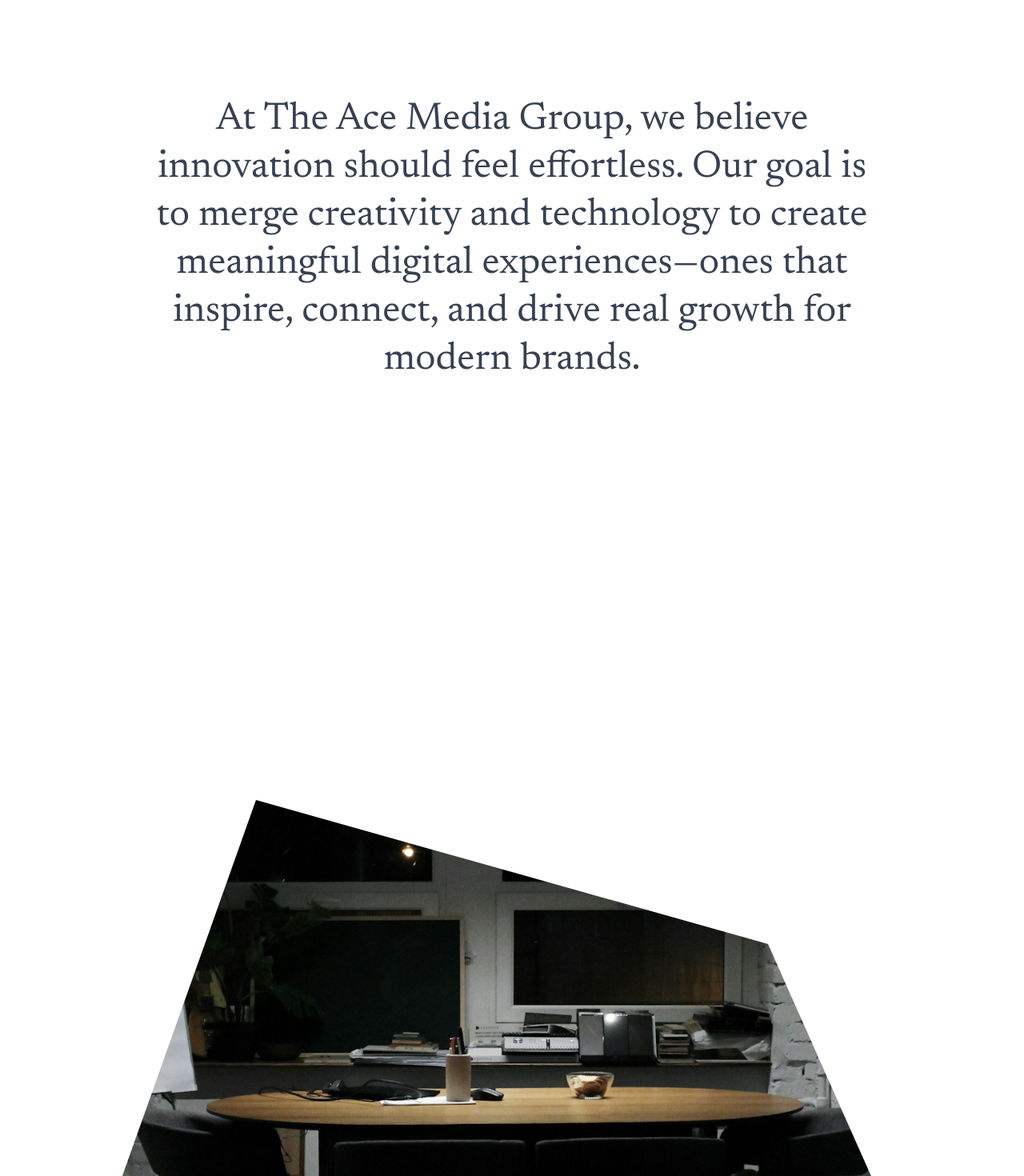
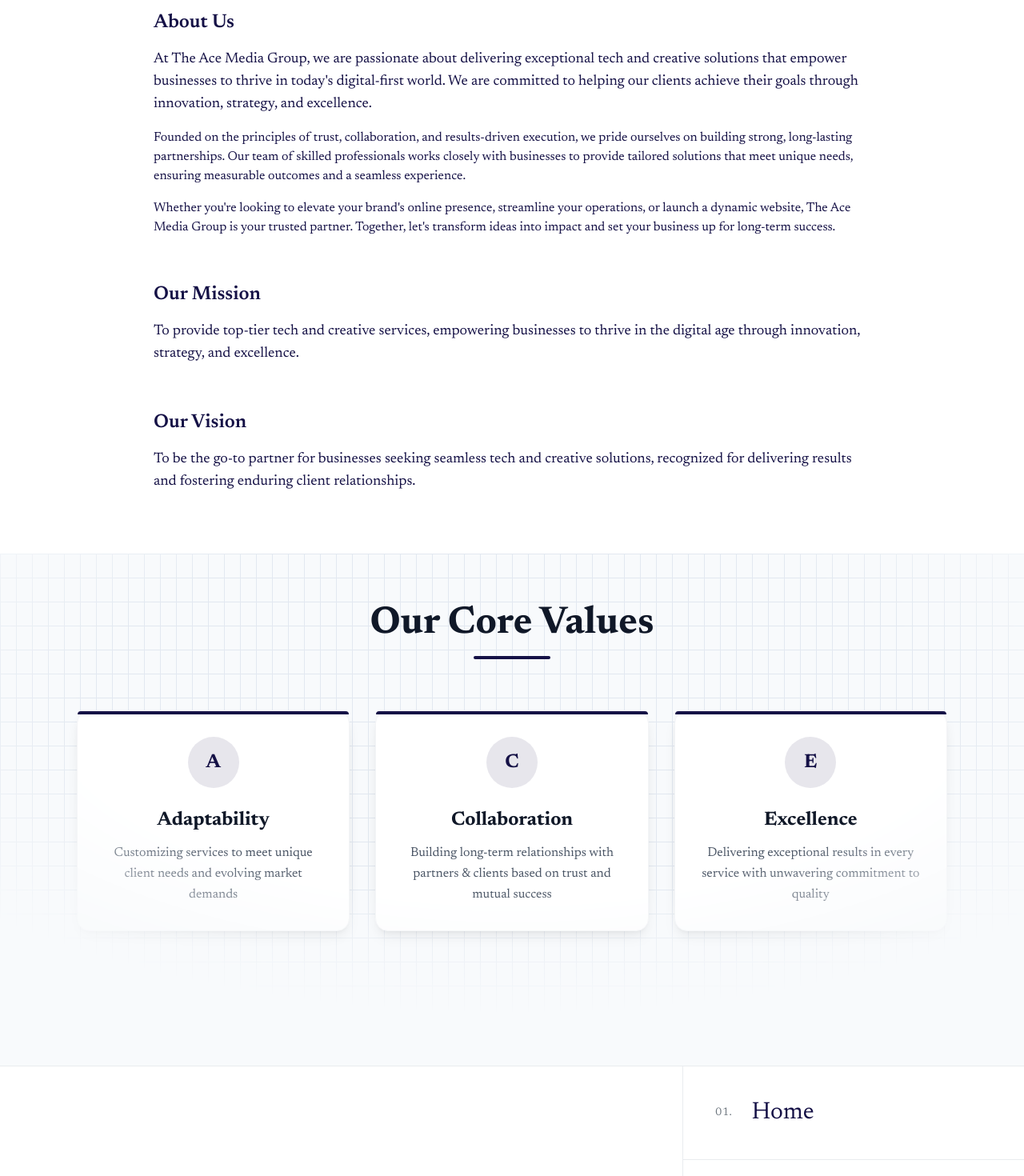
Before and after one commit to Swissguarde/amg, a Next.js app: page /about in a window 1280 px wide. Shown: the part 180-1650 px from the top of the page at 80% size. Built offline with nearby package versions, Linux system fonts and the light colour scheme.

Commit message:
fixed resp issues, added new content

```diff
--- a/app/about/page.tsx
+++ b/app/about/page.tsx
@@ -1,126 +1,116 @@
-"use client";
-import gsap from "gsap";
-import { ScrollTrigger } from "gsap/ScrollTrigger";
-import { SplitText } from "gsap/SplitText";
-import Lenis from "lenis";
-import { useEffect } from "react";
+export default function AboutPage() {
+  return (
+    <>
+      <div className="sm:grid-wrapper sm:h-screen">
+        <div className="sm:grid-background">
+          <div className="flex flex-col items-center justify-center gap-10 p-8">
+            <h2 className="text-3xl leading-12 font-semibold underline underline-offset-8 sm:text-5xl">
+              The Ace Media Group - Who are we?
+            </h2>
 
-gsap.registerPlugin(ScrollTrigger, SplitText);
+            <section className="z-10 max-w-4xl">
+              <div className="flex flex-col gap-4">
+                <h3 className="text-2xl font-semibold">About Us</h3>
+                <p className="text-lg">
+                  At The Ace Media Group, we are passionate about delivering
+                  exceptional tech and creative solutions that empower
+                  businesses to thrive in today's digital-first world. We are
+                  committed to helping our clients achieve their goals through
+                  innovation, strategy, and excellence.
+                </p>
+                <p>
+                  Founded on the principles of trust, collaboration, and
+                  results-driven execution, we pride ourselves on building
+                  strong, long-lasting partnerships. Our team of skilled
+                  professionals works closely with businesses to provide
+                  tailored solutions that meet unique needs, ensuring measurable
+                  outcomes and a seamless experience.
+                </p>
+                <p>
+                  Whether you're looking to elevate your brand's online
+                  presence, streamline your operations, or launch a dynamic
+                  website, The Ace Media Group is your trusted partner.
+                  Together, let's transform ideas into impact and set your
+                  business up for long-term success.
+                </p>
+              </div>
+              <div className="my-14 flex flex-col gap-4">
+                <h3 className="text-2xl font-semibold">Our Mission</h3>
+                <p className="text-lg">
+                  To provide top-tier tech and creative services, empowering
+                  businesses to thrive in the digital age through innovation,
+                  strategy, and excellence.
+                </p>
+              </div>
+              <div className="z-50 my-14 flex flex-col gap-4">
+                <h3 className="text-2xl font-semibold">Our Vision</h3>
+                <p className="text-lg">
+                  To be the go-to partner for businesses seeking seamless tech
+                  and creative solutions, recognized for delivering results and
+                  fostering enduring client relationships.
+                </p>
+              </div>
+            </section>
+          </div>
+        </div>
+      </div>
 
-export default function AboutPage() {
-  useEffect(() => {
-    const lenis = new Lenis();
-    lenis.on("scroll", ScrollTrigger.update);
-    gsap.ticker.add((time) => {
-      lenis.raf(time * 1000);
-    });
-    gsap.ticker.lagSmoothing(0);
-    gsap.utils.toArray(".work-item").forEach((item: any) => {
-      const img = item.querySelector(".work-item-img");
-      const name = item.querySelector(".work-item-name");
+      <div className="grid-wrapper h-[185vh] sm:h-[80vh]">
+        <div className="grid-background-second relative z-50 bg-gradient-to-br from-slate-50 to-slate-100 py-16">
+          <div className="mx-auto max-w-6xl px-8">
+            <div className="mb-16 text-center">
+              <h3 className="mb-4 text-5xl font-bold text-gray-900">
+                Our Core Values
+              </h3>
+              <div className="mx-auto h-1 w-24 rounded-full bg-[#151146]"></div>
+            </div>
 
-      const split = SplitText.create(name, {
-        type: "chars",
-        mask: "chars",
-      });
+            <div className="grid gap-8 md:grid-cols-3">
+              <div className="group relative rounded-2xl border border-gray-100 bg-white p-8 shadow-lg transition-all duration-300 hover:-translate-y-2 hover:shadow-xl">
+                <div className="absolute top-0 left-0 h-1 w-full rounded-t-2xl bg-[#151146]"></div>
+                <div className="mx-auto mb-6 flex h-16 w-16 items-center justify-center rounded-full bg-[#151146]/10 transition-colors duration-300 group-hover:bg-[#151146]/20">
+                  <span className="text-2xl font-bold text-[#151146]">A</span>
+                </div>
+                <h4 className="mb-3 text-center text-2xl font-bold text-gray-900">
+                  Adaptability
+                </h4>
+                <p className="text-center leading-relaxed text-gray-600">
+                  Customizing services to meet unique client needs and evolving
+                  market demands
+                </p>
+              </div>
 
-      gsap.set(split.chars, { y: "125%" });
-      split.chars.forEach((char, index) => {
-        ScrollTrigger.create({
-          trigger: item,
-          start: `top+=${index * 25 - 250} top`,
-          end: `top+=${index * 25 - 100} top`,
-          scrub: 1,
-          animation: gsap.fromTo(
-            char,
-            {
-              y: "125%",
-            },
-            {
-              y: "0%",
-              ease: "none",
-            },
-          ),
-        });
-      });
+              <div className="group relative rounded-2xl border border-gray-100 bg-white p-8 shadow-lg transition-all duration-300 hover:-translate-y-2 hover:shadow-xl">
+                <div className="absolute top-0 left-0 h-1 w-full rounded-t-2xl bg-[#151146]"></div>
+                <div className="mx-auto mb-6 flex h-16 w-16 items-center justify-center rounded-full bg-[#151146]/10 transition-colors duration-300 group-hover:bg-[#151146]/20">
+                  <span className="text-2xl font-bold text-[#151146]">C</span>
+                </div>
+                <h4 className="mb-3 text-center text-2xl font-bold text-gray-900">
+                  Collaboration
+                </h4>
+                <p className="text-center leading-relaxed text-gray-600">
+                  Building long-term relationships with partners & clients based
+                  on trust and mutual success
+                </p>
+              </div>
 
-      ScrollTrigger.create({
-        trigger: item,
-        start: "top bottom",
-        end: "top top",
-        scrub: 0.5,
-        animation: gsap.fromTo(
-          img,
-          {
-            clipPath: "polygon(25% 25%, 75% 40%, 100% 100%, 0% 100%)",
-          },
-          {
-            clipPath: "polygon(0% 0%, 100% 0%, 100% 100%, 0% 100%)",
-            ease: "none",
-          },
-        ),
-      });
-
-      ScrollTrigger.create({
-        trigger: item,
-        start: "bottom bottom",
-        end: "bottom top",
-        scrub: 0.5,
-        animation: gsap.fromTo(
-          img,
-          {
-            clipPath: "polygon(0% 0%, 100% 0%, 100% 100%, 0% 100%)",
-          },
-          {
-            clipPath: "polygon(0% 0%, 100% 0%, 75% 60%, 25% 75%)",
-            ease: "none",
-          },
-        ),
-      });
-    });
-  }, []);
-
-  return (
-    <div className="mt-20">
-      <section className="hero relative flex h-screen w-screen items-center justify-center overflow-hidden p-[2rem]">
-        <h1 className="max-w-4xl text-center text-5xl leading-15 text-gray-700">
-          At The Ace Media Group, we believe innovation should feel effortless.
-          Our goal is to merge creativity and technology to create meaningful
-          digital experiences—ones that inspire, connect, and drive real growth
-          for modern brands.
-        </h1>
-      </section>
-      <section className="work-item relative h-[150vh] w-screen overflow-hidden">
-        <div className="work-item-img">
-          <img
-            src="/about-b.jpg"
-            alt=""
-            className="h-full w-full object-cover"
-          />
+              <div className="group relative rounded-2xl border border-gray-100 bg-white p-8 shadow-lg transition-all duration-300 hover:-translate-y-2 hover:shadow-xl">
+                <div className="absolute top-0 left-0 h-1 w-full rounded-t-2xl bg-[#151146]"></div>
+                <div className="mx-auto mb-6 flex h-16 w-16 items-center justify-center rounded-full bg-[#151146]/10 transition-colors duration-300 group-hover:bg-[#151146]/20">
+                  <span className="text-2xl font-bold text-[#151146]">E</span>
+                </div>
+                <h4 className="mb-3 text-center text-2xl font-bold text-gray-900">
+                  Excellence
+                </h4>
+                <p className="text-center leading-relaxed text-gray-600">
+                  Delivering exceptional results in every service with
+                  unwavering commitment to quality
+                </p>
+              </div>
+            </div>
+          </div>
         </div>
-        <div className="work-item-name">
-          <h1 className="text-center text-7xl font-bold text-white uppercase">
-            ACE MEDIA GROUP
-          </h1>
-        </div>
-      </section>
-      <section className="work-item relative h-[150vh] w-screen overflow-hidden">
-        <div className="work-item-img">
-          <img
-            src="/about-a.jpg"
-            alt=""
-            className="h-full w-full object-cover"
-          />
-        </div>
-        <div className="work-item-name">
-          <h1 className="text-center font-mono text-5xl font-bold text-gray-600 uppercase">
-            Adaptability | Collaboration | Excellence
-          </h1>
-        </div>
-      </section>
-      <section className="outro relative flex h-screen w-screen items-center justify-center overflow-hidden p-[2rem]">
-        back to base
-      </section>
-    </div>
+      </div>
+    </>
   );
 }
--- a/app/components/footer.tsx
+++ b/app/components/footer.tsx
@@ -125,7 +125,7 @@
             </Link>
           </div>
           <p className="mt-12 text-sm text-[#6c757d]">
-            2025 Made in Ace Media Group ©
+            All rights reserved © Ace Media Group {new Date().getFullYear()}
           </p>
         </div>
       </div>
--- a/app/components/navigation/header.tsx
+++ b/app/components/navigation/header.tsx
@@ -62,7 +62,7 @@
             <Link
               key={i}
               href={href}
-              className="flex h-full flex-col justify-center gap-2 border-r border-white/20 px-4"
+              className={`flex h-full flex-col justify-center gap-2 border-r px-4 ${isHomepage && !isScrolled ? "border-white/20" : "border-[#151146]/20"}`}
             >
               <span
                 className={`text-[10px] font-medium ${isHomepage && !isScrolled ? "text-white" : "text-gray-600"}`}
@@ -187,12 +187,12 @@
                   <span className="mb-1 text-sm font-medium">
                     {description}
                   </span>
-                  <span className="group-hover: text-2xl font-semibold text-gray-800 transition-colors">
+                  <span className="group-hover: text-2xl font-semibold text-white transition-colors sm:text-gray-800">
                     {label}
                   </span>
                 </div>
                 <svg
-                  className="h-5 w-5 text-gray-700 transition-transform group-hover:translate-x-1"
+                  className="h-5 w-5 text-white transition-transform group-hover:translate-x-1 sm:text-gray-700"
                   fill="none"
                   stroke="currentColor"
                   viewBox="0 0 24 24"
--- a/app/globals.css
+++ b/app/globals.css
@@ -255,7 +255,7 @@
 
 /* From Uiverse.io by Gautammsharma */
 .grid-wrapper {
-  /* min-height: 100%; */
+  min-height: 100%;
   width: 100%;
   position: relative;
   background-color: #f8fafc;
@@ -272,13 +272,35 @@
     linear-gradient(to right, #e2e8f0 1px, transparent 1px),
     linear-gradient(to bottom, #e2e8f0 1px, transparent 1px);
   background-size: 20px 30px;
-  -webkit-mask-image: radial-gradient(
-    ellipse 70% 60% at 50% 0%,
+  /* -webkit-mask-image: radial-gradient(
+    ellipse 70% 60% at 50% 30%,
     #000 60%,
     transparent 100%
   );
   mask-image: radial-gradient(
-    ellipse 70% 60% at 50% 0%,
+    ellipse 70% 60% at 50% 30%,
+    #000 60%,
+    transparent 100%
+  ); */
+}
+.grid-background-second {
+  position: absolute;
+  top: 0;
+  right: 0;
+  bottom: 0;
+  left: 0;
+  z-index: 0;
+  background-image:
+    linear-gradient(to right, #e2e8f0 1px, transparent 1px),
+    linear-gradient(to bottom, #e2e8f0 1px, transparent 1px);
+  background-size: 20px 30px;
+  -webkit-mask-image: radial-gradient(
+    ellipse 70% 60% at 50% 30%,
+    #000 60%,
+    transparent 100%
+  );
+  mask-image: radial-gradient(
+    ellipse 70% 60% at 50% 30%,
     #000 60%,
     transparent 100%
   );
```
